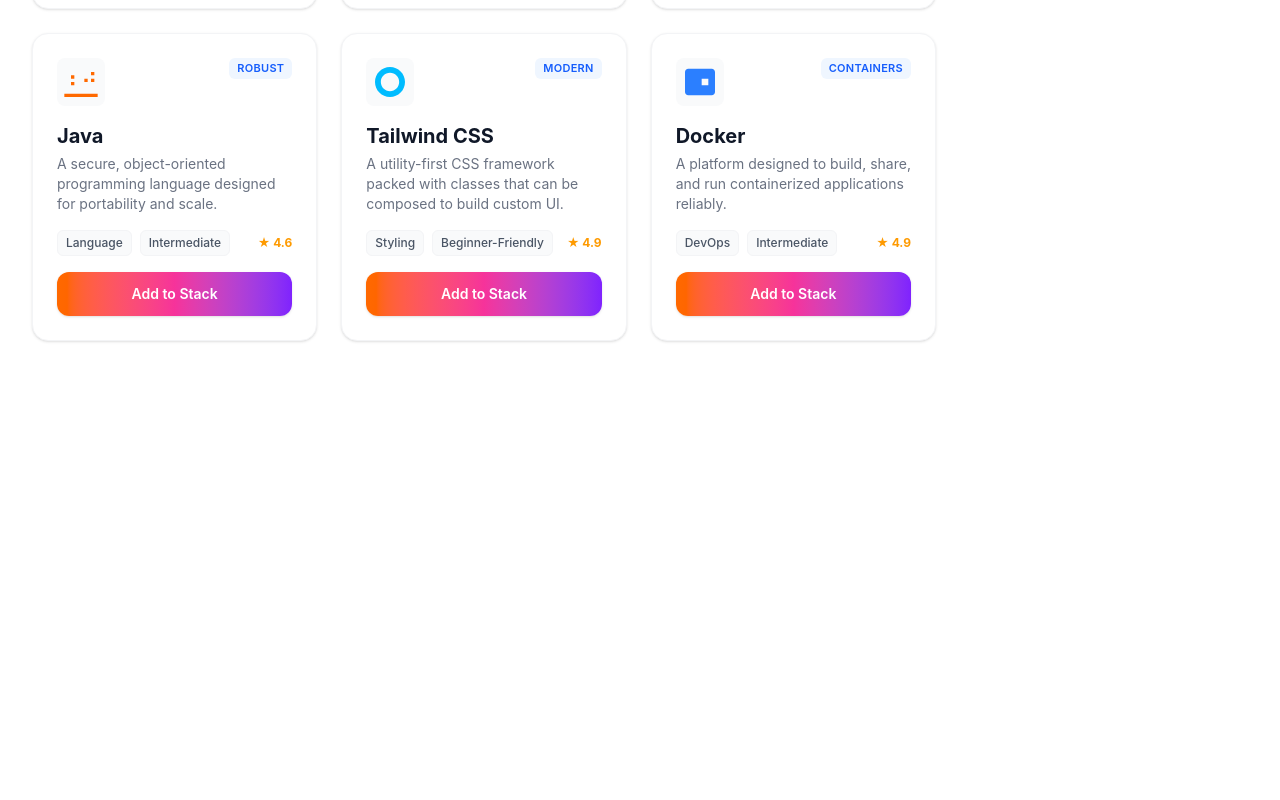
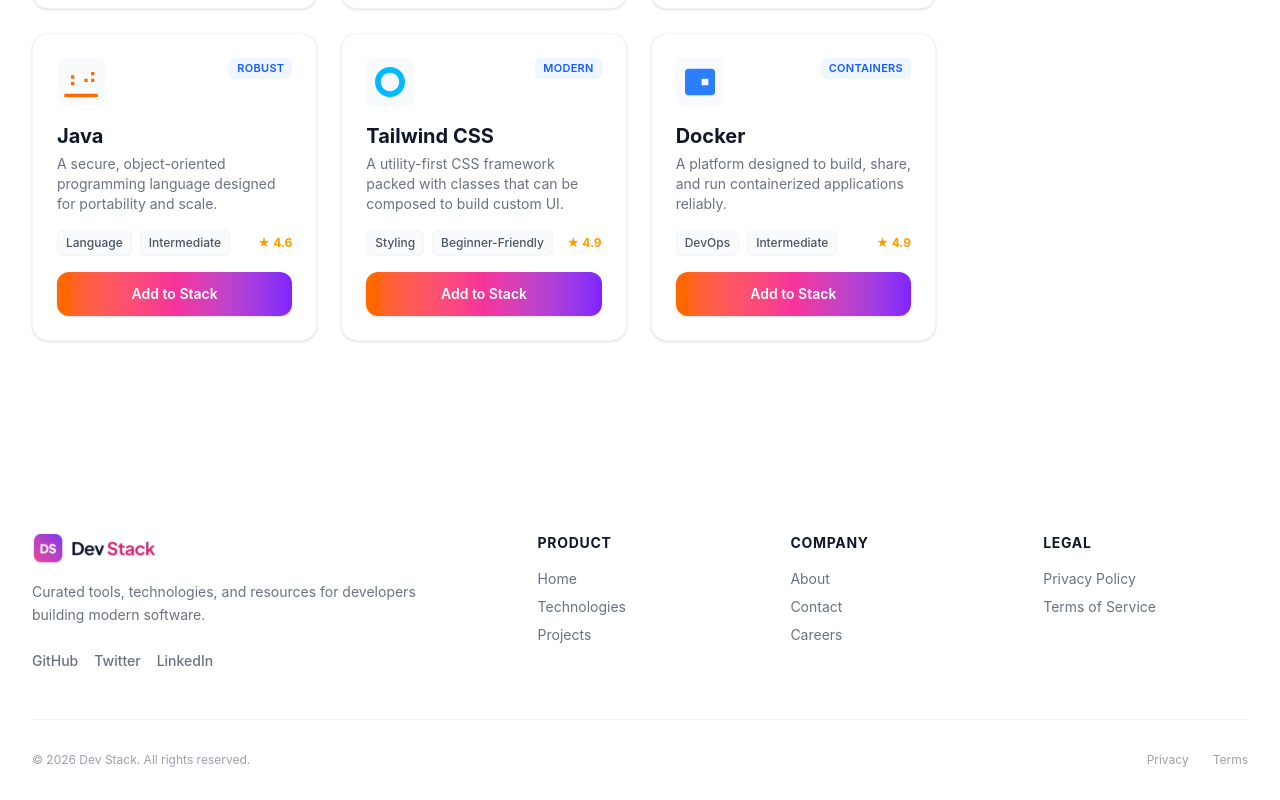
Before and after one commit to Sayeed-sbs/DevStack, a React (Vite) app: page / in a window 1280 px wide. Shown: the part 1866-2666 px from the top of the page. Before the commit the page ends 2255 px from the top, so only its background shows below. Built offline with nearby package versions, Linux system fonts and the light colour scheme.

Commit message:
pushing footer

```diff
--- a/src/App.jsx
+++ b/src/App.jsx
@@ -2,6 +2,7 @@ import React from 'react';
 import Navbar from '/src/components/Navbar';
 import Hero from '/src/components/Hero';
 import TechDashboard from '/src/components/TechDashboard';
+import Footer from '/src/components/Footer';
 import { ToastContainer } from 'react-toastify';
 import 'react-toastify/dist/ReactToastify.css';
 
@@ -11,6 +12,7 @@ function App() {
       <Navbar />
       <Hero />
       <TechDashboard />
+      <Footer />
       <ToastContainer />
     </div>
   );
--- /dev/null
+++ b/src/components/Footer.jsx
@@ -0,0 +1,65 @@
+import React from 'react';
+import logoText from '/src/assets/logo-text.png';
+
+const Footer = () => {
+  return (
+    <footer className="w-full bg-white pt-16 pb-8 mt-20">
+      <div className="mx-auto max-w-7xl px-4 sm:px-6 lg:px-8">
+        <div className="grid grid-cols-1 md:grid-cols-2 lg:grid-cols-5 gap-12 pb-12">
+
+          <div className="lg:col-span-2 flex flex-col gap-4 text-center md:text-left">
+            <a href="#home" className="flex items-center justify-center md:justify-start">
+              <img src={logoText} alt="DevStack" className="h-8 w-auto object-contain" />
+            </a>
+            <p className="text-sm text-gray-500 leading-relaxed max-w-sm mx-auto md:mx-0">
+              Curated tools, technologies, and resources for developers building modern software.
+            </p>
+            <div className="flex items-center justify-center md:justify-start gap-4 mt-2 text-gray-500">
+              <a href="https://github.com" target="_blank" rel="noreferrer" className="hover:text-pink-600 transition-colors text-sm font-medium">GitHub</a>
+              <a href="https://twitter.com" target="_blank" rel="noreferrer" className="hover:text-pink-600 transition-colors text-sm font-medium">Twitter</a>
+              <a href="https://linkedin.com" target="_blank" rel="noreferrer" className="hover:text-pink-600 transition-colors text-sm font-medium">LinkedIn</a>
+            </div>
+          </div>
+
+          <div className="flex flex-col gap-4 text-center md:text-left">
+            <h4 className="text-sm font-bold text-gray-900 uppercase tracking-wider">Product</h4>
+            <ul className="flex flex-col gap-2 text-sm text-gray-500">
+              <li><a href="#home" className="hover:text-pink-600 transition-colors">Home</a></li>
+              <li><a href="#technologies" className="hover:text-pink-600 transition-colors">Technologies</a></li>
+              <li><a href="#projects" className="hover:text-pink-600 transition-colors">Projects</a></li>
+            </ul>
+          </div>
+
+          <div className="flex flex-col gap-4 text-center md:text-left">
+            <h4 className="text-sm font-bold text-gray-900 uppercase tracking-wider">Company</h4>
+            <ul className="flex flex-col gap-2 text-sm text-gray-500">
+              <li><a href="#about" className="hover:text-pink-600 transition-colors">About</a></li>
+              <li><a href="#contact" className="hover:text-pink-600 transition-colors">Contact</a></li>
+              <li><a href="#careers" className="hover:text-pink-600 transition-colors">Careers</a></li>
+            </ul>
+          </div>
+
+          <div className="flex flex-col gap-4 text-center md:text-left">
+            <h4 className="text-sm font-bold text-gray-900 uppercase tracking-wider">Legal</h4>
+            <ul className="flex flex-col gap-2 text-sm text-gray-500">
+              <li><a href="#privacy" className="hover:text-pink-600 transition-colors">Privacy Policy</a></li>
+              <li><a href="#terms" className="hover:text-pink-600 transition-colors">Terms of Service</a></li>
+            </ul>
+          </div>
+
+        </div>
+
+        <div className="pt-8 flex flex-col md:flex-row justify-between items-center gap-4 text-xs text-gray-400 border-t border-gray-100">
+          <p>&copy; 2026 Dev Stack. All rights reserved.</p>
+          <div className="flex gap-6">
+            <a href="#privacy" className="hover:text-gray-600 transition-colors">Privacy</a>
+            <a href="#terms" className="hover:text-gray-600 transition-colors">Terms</a>
+          </div>
+        </div>
+
+      </div>
+    </footer>
+  );
+};
+
+export default Footer;
--- a/src/components/Navbar.jsx
+++ b/src/components/Navbar.jsx
@@ -1,4 +1,5 @@
 import React, { useState } from 'react';
+import logoText from '/src/assets/logo-text.png';
 
 const Navbar = () => {
   const [activeTab, setActiveTab] = useState('home');
@@ -42,13 +43,8 @@ const Navbar = () => {
               </ul>
             </div>
 
-            <a href="#home" onClick={() => setActiveTab('home')} className="flex items-center gap-2">
-              <div className="flex h-9 w-9 items-center justify-center rounded-xl text-white font-bold text-sm bg-gradient-to-r from-orange-500 via-pink-500 to-violet-600">
-                DS
-              </div>
-              <span className="text-xl font-bold tracking-tight text-gray-900">
-                DevStack
-              </span>
+            <a href="#home" onClick={() => setActiveTab('home')} className="flex items-center">
+              <img src={logoText} alt="DevStack" className="h-8 w-auto object-contain" />
             </a>
           </div>
 
@@ -66,7 +62,7 @@ const Navbar = () => {
                     {item.label}
                     <span
                       className={`absolute bottom-0 left-0 h-[2px] bg-gradient-to-r from-orange-500 to-pink-500 transition-all duration-300 ${
-                        activeTab === item.id ? 'w-full' : 'w-0 hover:w-full'
+                        activeTab === item.id ? 'w-full' : 'w-0'
                       }`}
                     />
                   </a>
```
